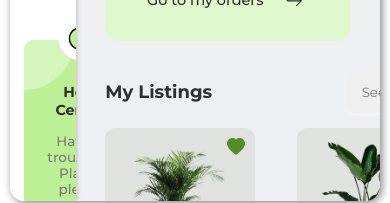
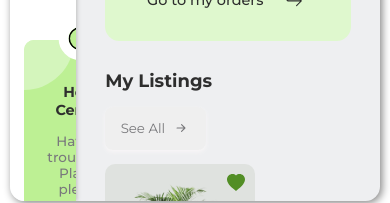
Before and after one commit to rirefat/react-plant-dashboard, a React (Create React App) app: page / in a window 390 px wide. Shown: the part 615-818 px from the top of the page. Built offline with nearby package versions, Linux system fonts and the light colour scheme.

Commit message:
update main app media query for 500px

```diff
--- a/src/App.css
+++ b/src/App.css
@@ -131,3 +131,11 @@ body{
     gap: 1rem;
   }
 }
+
+@media screen and (max-width: 500px) {
+  .heading{
+    flex-direction: column !important;
+    align-items: flex-start !important;
+    gap: 1rem;
+  }
+}
```
